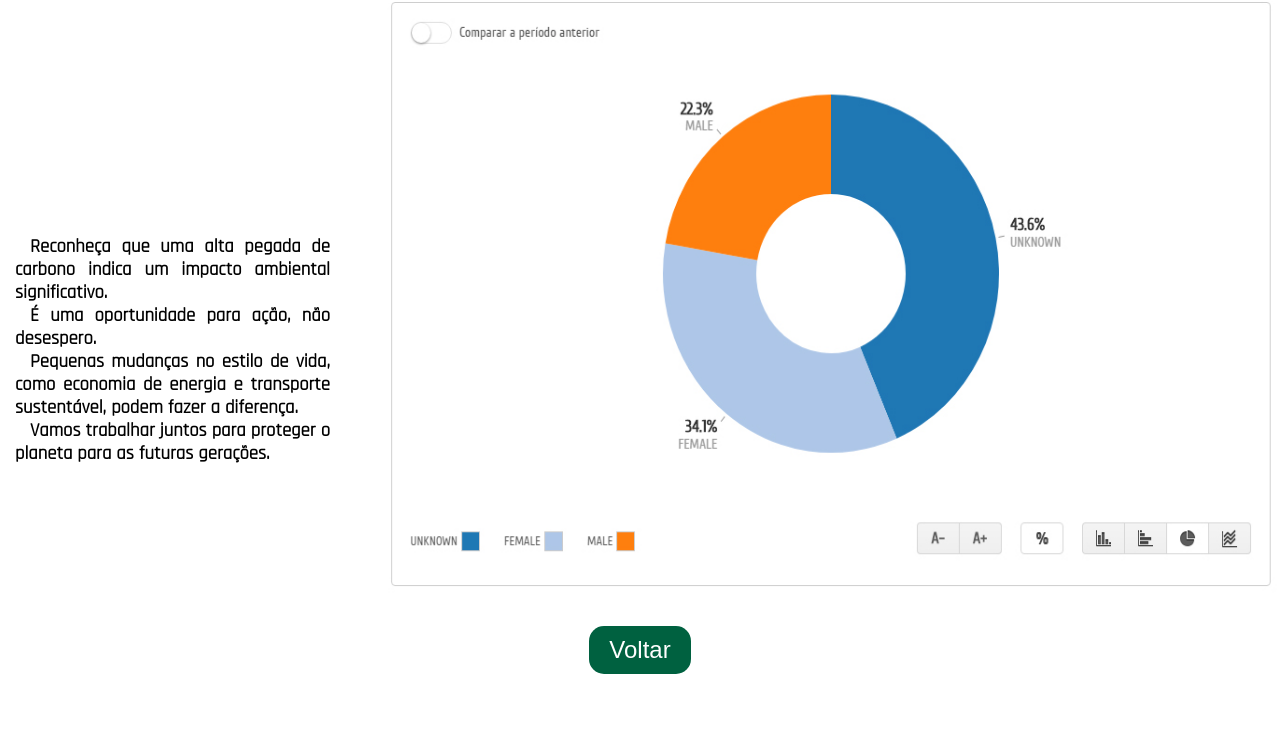
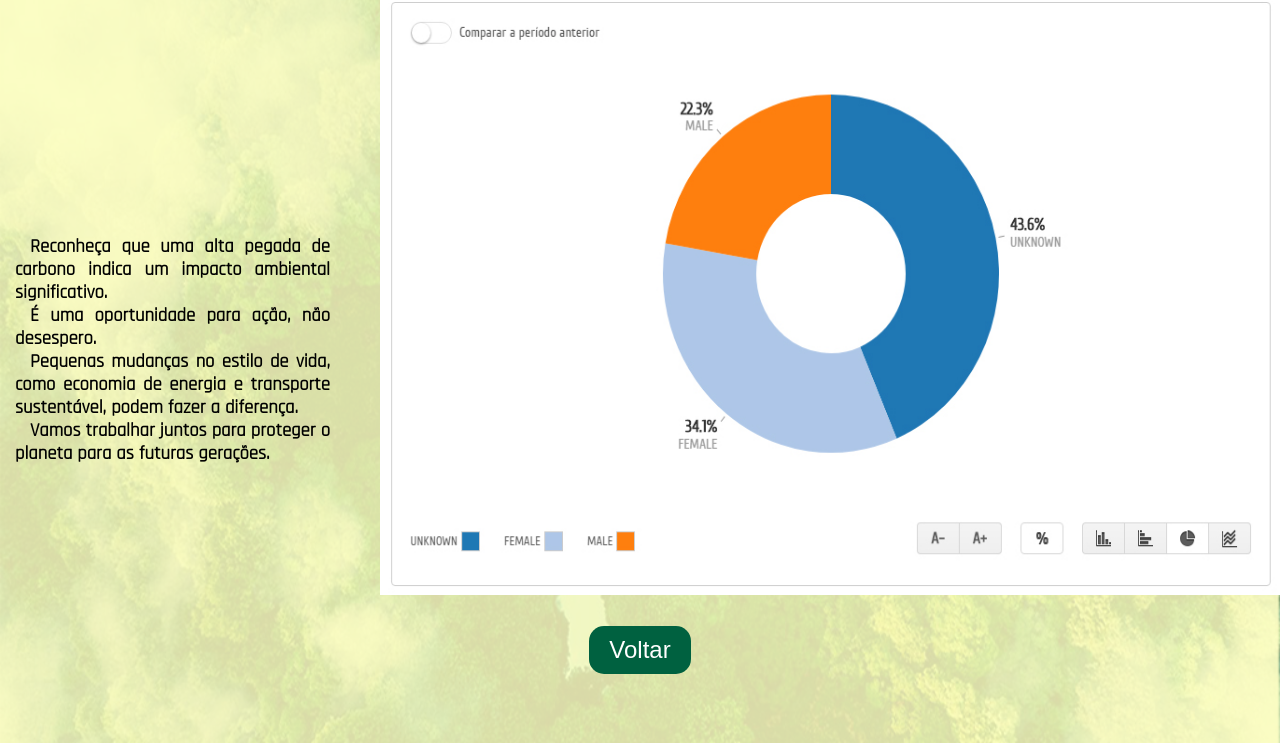
Before and after one commit to ArnaldSouza/AC2-WEB, a plain HTML site: page dashboard.html in a window 1280 px wide. Shown: the part 57-800 px from the top of the page. Drawn offline with Linux system fonts and the light colour scheme; a web font is replaced by a local one.

Commit message:
bkg dashboard

```diff
--- a/src/css/dashboard.css
+++ b/src/css/dashboard.css
@@ -18,6 +18,15 @@ h3{
 
 a:link{
     text-decoration: none;
+}
+
+body {
+    background-image: url("/src/img/footprint.png");
+    background-color: #FFFFE0;
+    background-blend-mode: multiply;
+    background-size: cover;
+    background-repeat: no-repeat;
+    background-attachment: fixed;
 }
 
 .dash{
```
